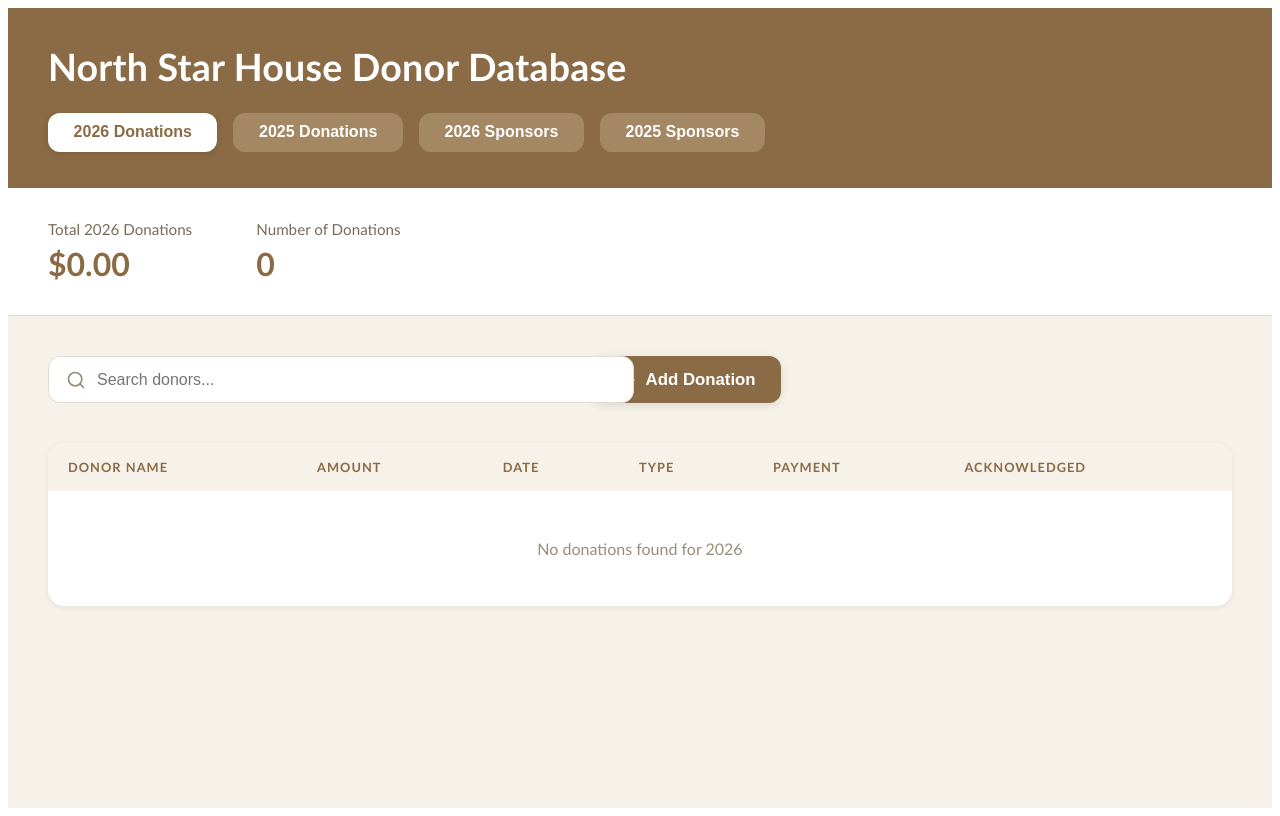
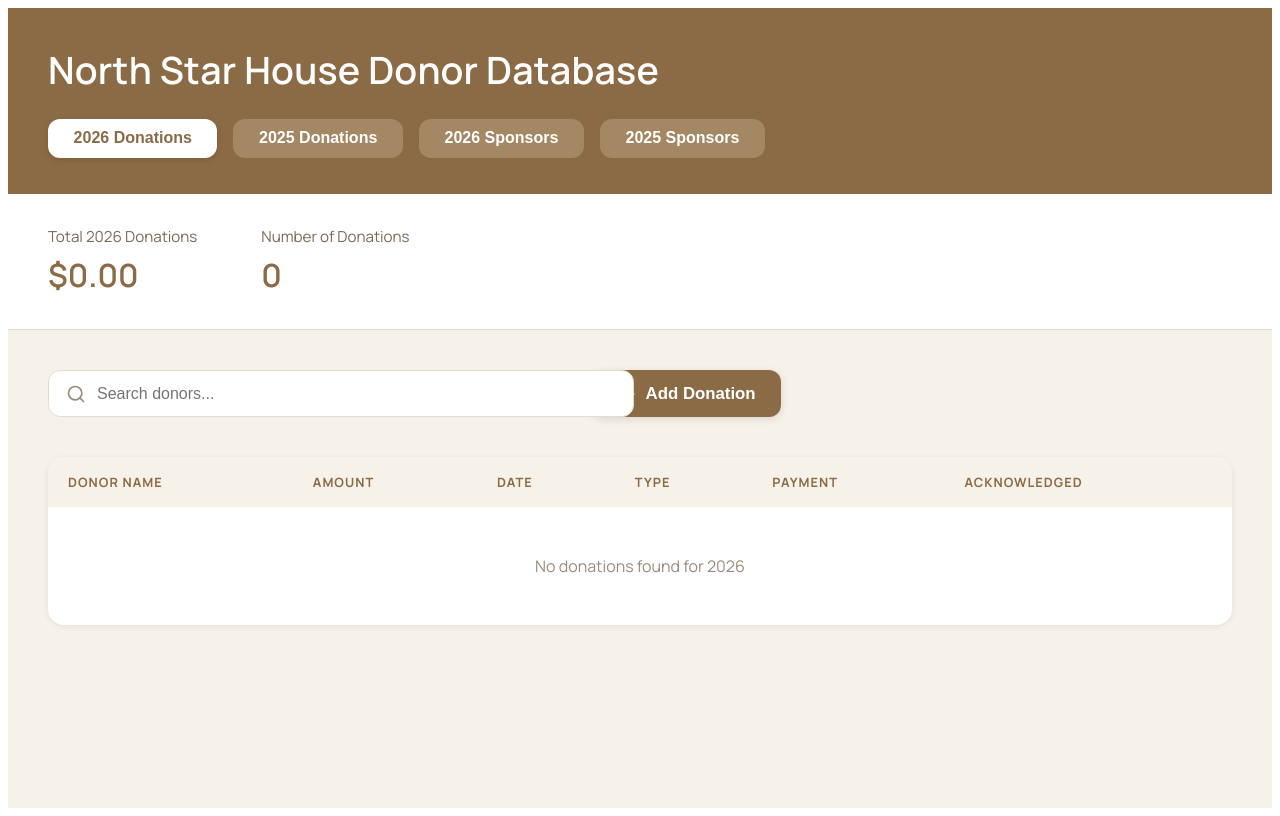
Before and after one commit to northstarhouse/donation-database, a React (Vite) app: page / in a window 1280 px wide. Built offline with nearby package versions, Linux system fonts and the light colour scheme.

Commit message:
Use Manrope font

```diff
--- a/index.html
+++ b/index.html
@@ -3,6 +3,9 @@
   <head>
     <meta charset="UTF-8" />
     <meta name="viewport" content="width=device-width, initial-scale=1.0" />
+    <link rel="preconnect" href="https://fonts.googleapis.com" />
+    <link rel="preconnect" href="https://fonts.gstatic.com" crossorigin />
+    <link href="https://fonts.googleapis.com/css2?family=Manrope:wght@400;500;600;700&display=swap" rel="stylesheet" />
     <title>Donation Database</title>
   </head>
   <body>
--- a/src/DonorDatabase.tsx
+++ b/src/DonorDatabase.tsx
@@ -188,7 +188,7 @@
     <div style={{
       minHeight: '100vh',
       background: '#F7F2E9',
-      fontFamily: '"Trebuchet MS", "Segoe UI", sans-serif'
+      fontFamily: '"Manrope", "Segoe UI", sans-serif'
     }}>
       <div style={{
         background: '#8B6B45',
```
Also changed, not shown: 2 other files (tests, documents, lock files or other folders).
